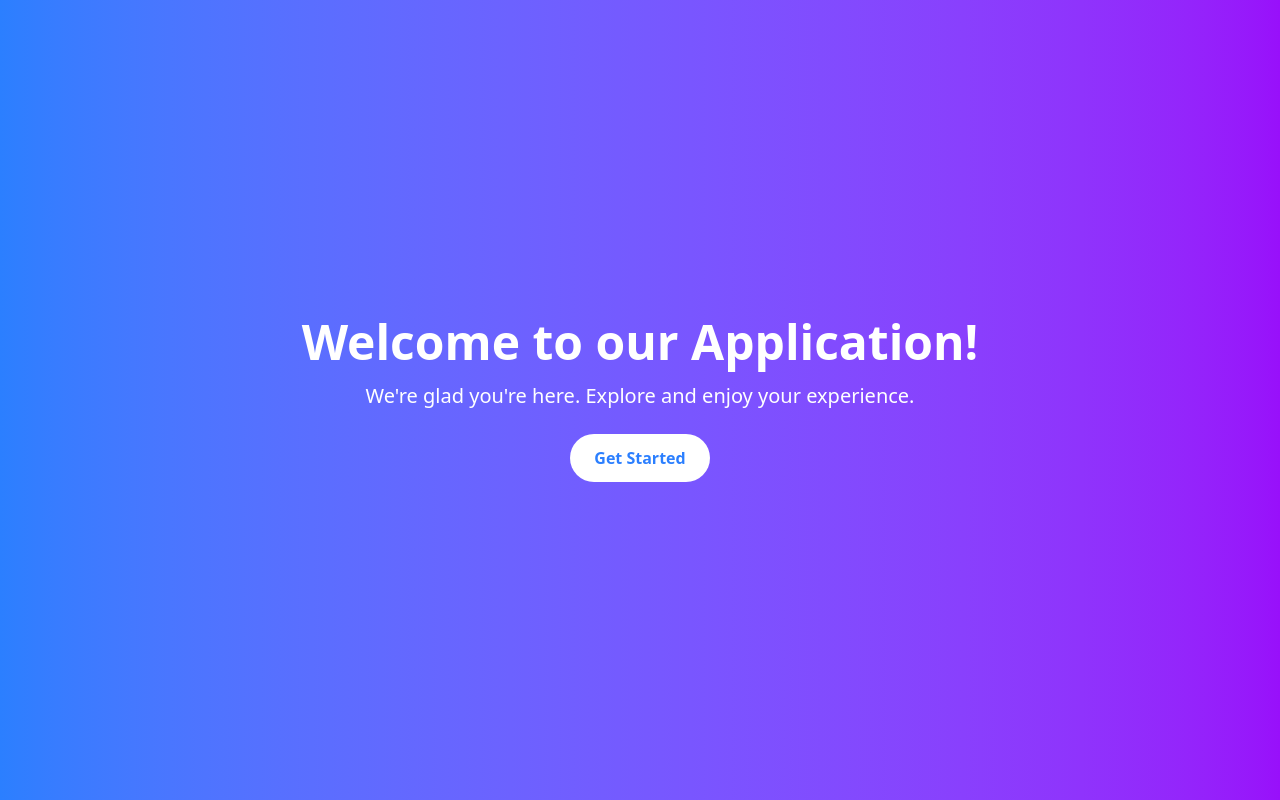
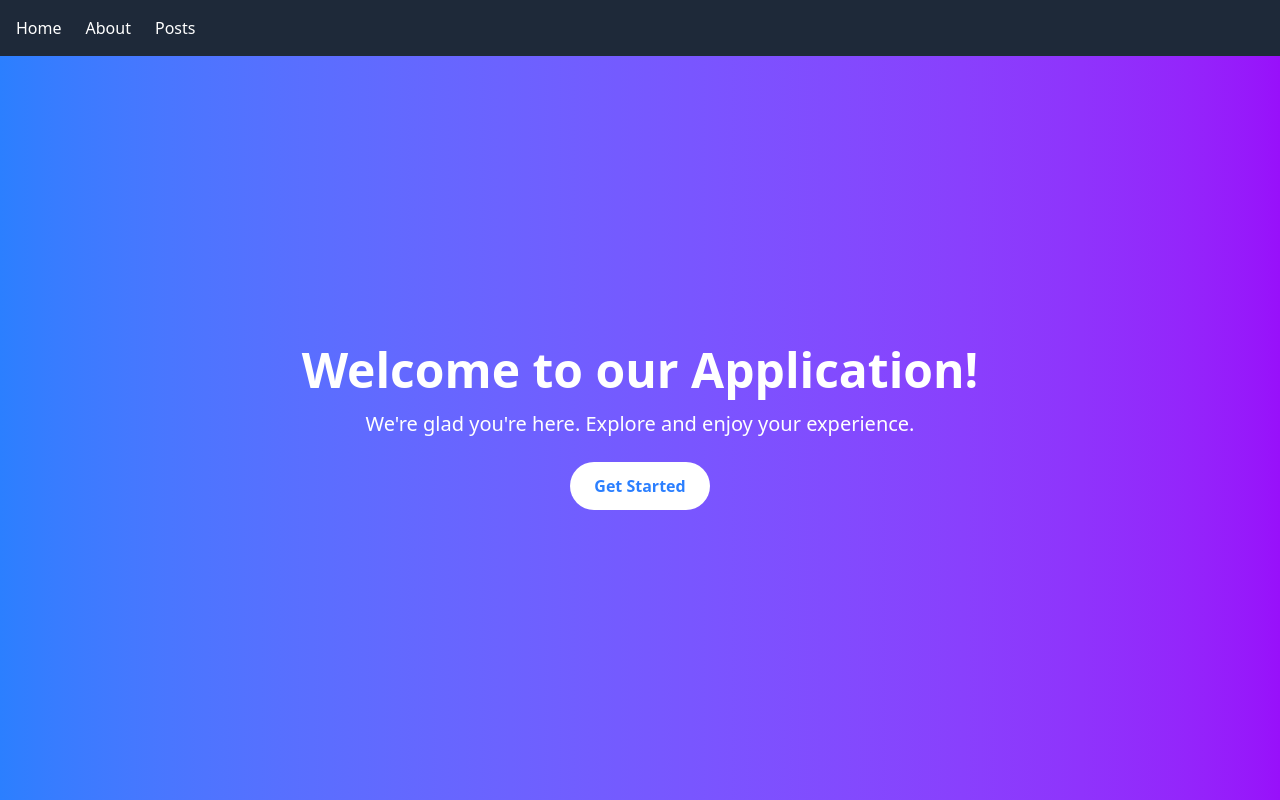
Before and after one commit to Ogidol/alx-project-0x02-setup, a Next.js app in the folder alx-project-0x02/: page / in a window 1280 px wide. Built offline with nearby package versions, Linux system fonts and the light colour scheme.

Commit message:
first commit

```diff
--- a/alx-project-0x02/components/layout/Header.tsx
+++ b/alx-project-0x02/components/layout/Header.tsx
@@ -1,23 +1,21 @@
-import Link from "next/link";
+import Link from "next/link"; // Lets us navigate without refreshing
+import React from "react";
 
 const Header: React.FC = () => {
   return (
-    <header className="bg-blue-600 text-white shadow-md py-4">
-      <div className="container mx-auto flex justify-between items-center px-4">
-        <h3 className="font-bold text-2xl">
-          <Link href="/">Daily Contents</Link>
-        </h3>
-        <nav>
-          <ul className="flex space-x-6">
-            <li className="hover:underline">
-              <Link href="/home">Posts</Link>
-            </li>
-            <li className="hover:underline">
-              <Link href="/about">Users</Link>
-            </li>
-          </ul>
-        </nav>
-      </div>
+    <header className="bg-gray-800 text-white p-4">
+      <nav className="flex gap-6">
+        {/* Each Link navigates to a page */}
+        <Link href="/home" className="hover:underline">
+          Home
+        </Link>
+        <Link href="/about" className="hover:underline">
+          About
+        </Link>
+        <Link href="/posts" className="hover:underline">
+          Posts
+        </Link>
+      </nav>
     </header>
   );
 };
--- a/alx-project-0x02/pages/index.tsx
+++ b/alx-project-0x02/pages/index.tsx
@@ -1,6 +1,9 @@
+import React from "react";
+import Header from "@/components/layout/Header";
 const Home: React.FC = () => {
   return (
     <div className="flex flex-col h-screen">
+      <Header />
       <main className="flex-grow flex items-center justify-center bg-gradient-to-r from-blue-500 to-purple-600">
         <div className="text-center">
           <h1 className="text-5xl font-bold text-white">
```
